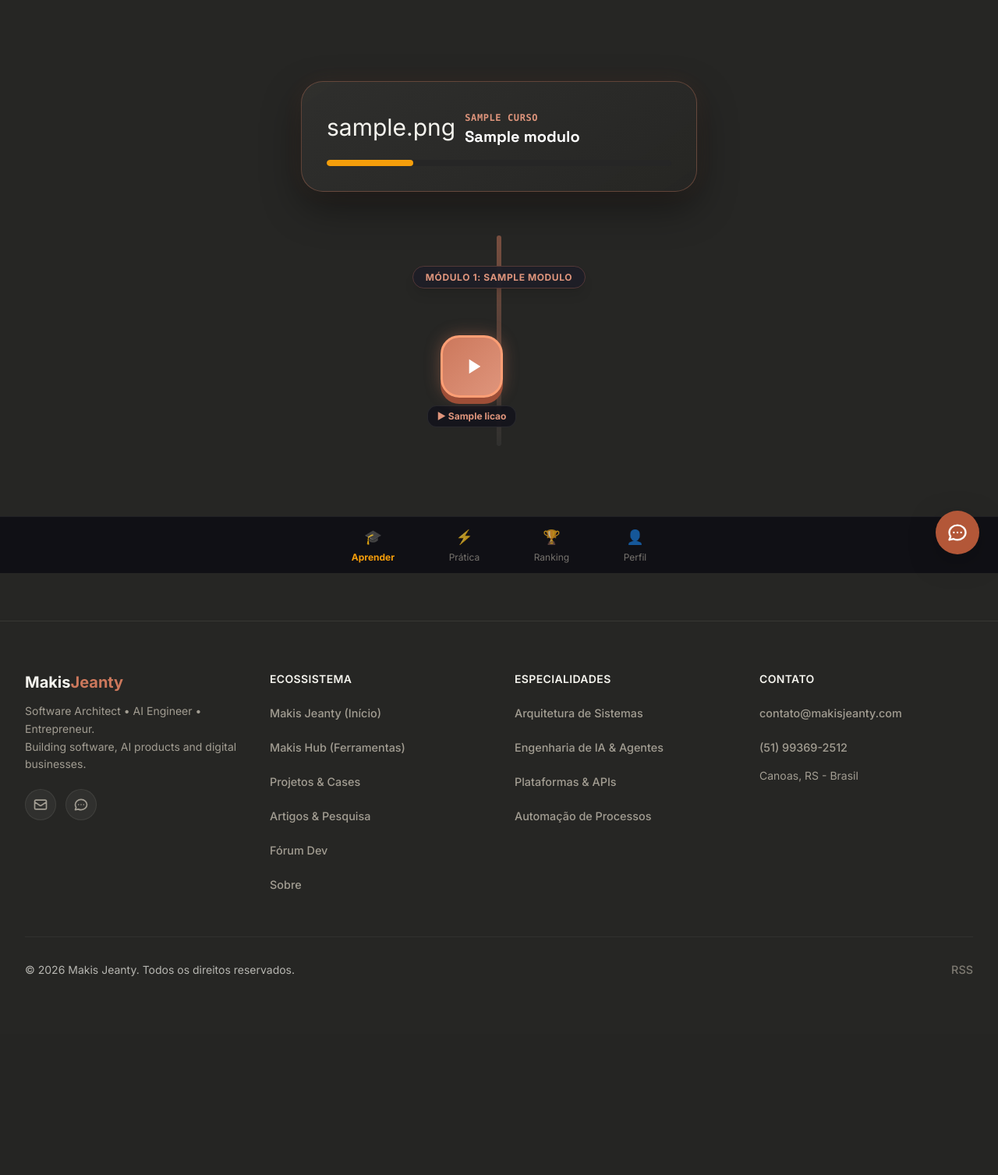
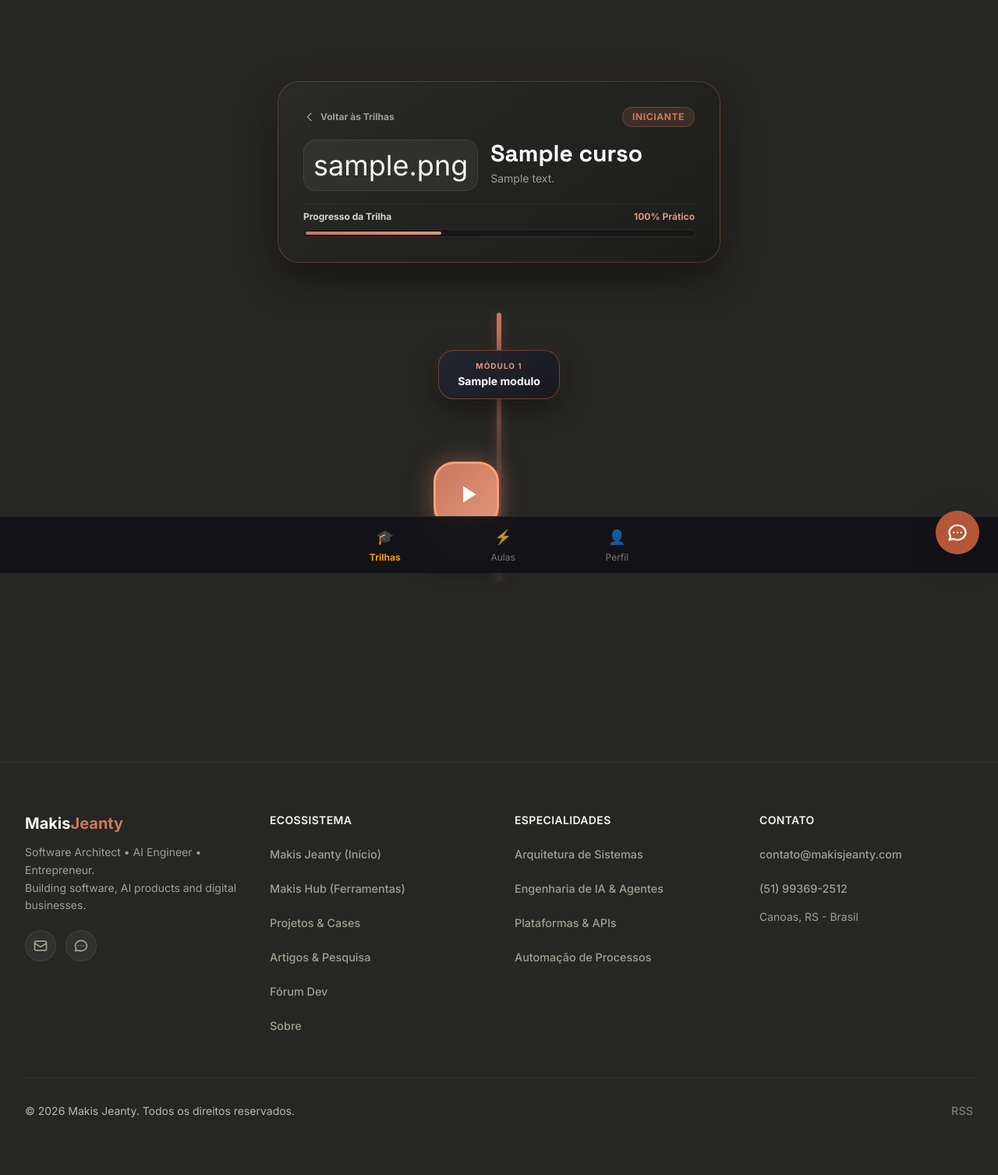
Before and after one commit to makisjeanty/makis, a Django app: a page that uses templates/cursos/trilha.html in a window 1280 px wide. Shown: the part 65-1572 px from the top of the page at 78% size. Before the commit the page ends 1317 px from the top, so only its background shows below. Run offline with Django 5.2, Linux system fonts and the light colour scheme; tables that the repository leaves empty hold one stand-in row (values such as "Sample post"); some libraries are stand-ins or nearby versions.

Commit message:
feat(skill): adiciona skill ui-trilha-cursos e aplica novo design ultra-elegante no mapa de lições da trilha

```diff
--- a/templates/cursos/trilha.html
+++ b/templates/cursos/trilha.html
@@ -6,42 +6,44 @@
 {% block content %}
 <style>
     .academy-container {
-        max-width: 540px;
+        max-width: 600px;
         margin: 0 auto;
         padding-top: 6.5rem;
-        padding-bottom: 7rem;
+        padding-bottom: 7.5rem;
     }
 
+    /* Card Header Estilo Dashboard Neumórfico Dark */
     .course-header-card {
-        background: linear-gradient(145deg, rgba(48, 48, 46, 0.95), rgba(38, 38, 36, 0.98));
-        border: 1px solid rgba(204, 120, 92, 0.35);
+        background: linear-gradient(145deg, rgba(42, 42, 40, 0.95), rgba(28, 28, 26, 0.98));
+        border: 1px solid rgba(204, 120, 92, 0.3);
         border-radius: 28px;
         padding: 2rem;
-        box-shadow: 0 20px 50px rgba(0, 0, 0, 0.4), 0 0 30px rgba(204, 120, 92, 0.1);
-        backdrop-filter: blur(12px);
+        box-shadow: 0 20px 50px rgba(0, 0, 0, 0.45), 0 0 35px rgba(204, 120, 92, 0.08);
+        backdrop-filter: blur(16px);
     }
 
     .node-path-container {
         display: flex;
         flex-direction: column;
         align-items: center;
-        gap: 3rem;
+        gap: 3.5rem;
         position: relative;
         padding: 3.5rem 0;
     }
 
+    /* Linha Conectora com Efeito Neón Gradiente */
     .node-path-line {
         position: absolute;
         width: 6px;
-        background: linear-gradient(180deg, rgba(204, 120, 92, 0.5), rgba(255,255,255,0.05));
+        background: linear-gradient(180deg, var(--accent) 0%, rgba(204, 120, 92, 0.3) 50%, rgba(255,255,255,0.05) 100%);
         top: 2rem;
         bottom: 2rem;
         left: 50%;
         transform: translateX(-50%);
         z-index: 0;
         border-radius: 999px;
+        box-shadow: 0 0 15px rgba(204, 120, 92, 0.3);
     }
-
 
     .node-item {
         position: relative;
@@ -51,66 +53,80 @@
         align-items: center;
     }
 
-    /* Alterna posição visual no caminho serpenteado */
+    /* Alterna posição no caminho serpenteado */
     .node-item:nth-child(even) {
-        transform: translateX(35px);
+        transform: translateX(42px);
     }
     .node-item:nth-child(odd) {
-        transform: translateX(-35px);
+        transform: translateX(-42px);
     }
 
+    /* Botão do Nó da Trilha */
     .node-button {
-        width: 80px;
-        height: 80px;
-        border-radius: 24px;
+        width: 84px;
+        height: 84px;
+        border-radius: 26px;
         display: flex;
         align-items: center;
         justify-content: center;
         font-size: 1.8rem;
         cursor: pointer;
-        transition: all 0.2s cubic-bezier(0.4, 0, 0.2, 1);
+        transition: all 0.3s cubic-bezier(0.34, 1.56, 0.64, 1);
         position: relative;
-        box-shadow: 0 8px 0 rgba(0,0,0,0.4);
         text-decoration: none;
     }
 
+    /* Nó Ativo (Em Andamento com Pulse e 3D) */
     .node-button--active {
         background: linear-gradient(135deg, var(--accent), var(--accent-light));
-        border: 3px solid #ff9f75;
-        box-shadow: 0 8px 0 #9e4e37, 0 0 20px rgba(204, 120, 92, 0.4);
+        border: 3px solid #FF9F75;
+        box-shadow: 0 10px 0 #8E4430, 0 0 30px rgba(204, 120, 92, 0.5);
         color: white;
     }
 
     .node-button--active:hover {
-        transform: translateY(-2px);
-        box-shadow: 0 10px 0 #9e4e37, 0 0 30px rgba(204, 120, 92, 0.6);
+        transform: translateY(-4px) scale(1.05);
+        box-shadow: 0 14px 0 #8E4430, 0 0 40px rgba(204, 120, 92, 0.7);
     }
 
-    .node-button--locked {
-        background: #1e1e28;
-        border: 2px solid #2d2d3d;
-        color: #555566;
-        box-shadow: 0 6px 0 #12121a;
-        cursor: not-allowed;
+    /* Nó Concluído (Emerald Success) */
+    .node-button--completed {
+        background: linear-gradient(135deg, #10B981, #34D399);
+        border: 3px solid #6EE7B7;
+        color: white;
+        box-shadow: 0 10px 0 #047857, 0 0 25px rgba(16, 185, 129, 0.4);
     }
 
-    .node-button--completed {
-        background: #10b981;
-        border: 3px solid #34d399;
-        color: white;
-        box-shadow: 0 8px 0 #059669;
+    .node-button--completed:hover {
+        transform: translateY(-4px) scale(1.05);
+        box-shadow: 0 14px 0 #047857, 0 0 35px rgba(16, 185, 129, 0.6);
     }
 
-    .node-title-badge {
-        background: rgba(20, 20, 28, 0.9);
-        border: 1px solid var(--line);
-        padding: 4px 12px;
-        border-radius: 12px;
-        font-size: 0.75rem;
+    /* Distintivo de Título do Nó */
+    .node-title-card {
+        background: rgba(28, 28, 34, 0.95);
+        border: 1px solid rgba(255, 255, 255, 0.1);
+        padding: 6px 14px;
+        border-radius: 14px;
+        font-size: 0.8rem;
         font-weight: 700;
-        margin-top: 10px;
+        margin-top: 12px;
         white-space: nowrap;
-        color: var(--text);
+        color: #F2F0E9;
+        box-shadow: 0 8px 20px rgba(0, 0, 0, 0.4);
+        backdrop-filter: blur(8px);
+    }
+
+    /* Header de Módulo (Milestone) */
+    .module-milestone-header {
+        position: relative;
+        z-index: 10;
+        margin: 1.5rem 0;
+        background: linear-gradient(135deg, rgba(38, 38, 48, 0.95), rgba(24, 24, 30, 0.98));
+        border: 1px solid rgba(204, 120, 92, 0.4);
+        padding: 0.75rem 1.5rem;
+        border-radius: 20px;
+        box-shadow: 0 10px 30px rgba(0,0,0,0.5), 0 0 20px rgba(204, 120, 92, 0.15);
     }
 
     .academy-nav-bar {
@@ -118,9 +134,9 @@
         bottom: 0;
         left: 0;
         right: 0;
-        background: rgba(15, 15, 22, 0.95);
-        backdrop-filter: blur(12px);
-        border-top: 1px solid var(--line);
+        background: rgba(18, 18, 24, 0.95);
+        backdrop-filter: blur(16px);
+        border-top: 1px solid rgba(255, 255, 255, 0.08);
         padding: 12px 0;
         z-index: 50;
     }
@@ -128,65 +144,82 @@
 
 <div class="academy-container px-4">
     <!-- Header da Trilha -->
-    <div class="course-header-card mb-6 text-left">
-        <div class="flex items-center gap-3 mb-2">
-            <span class="text-3xl">{{ curso.icone }}</span>
+    <div class="course-header-card mb-8">
+        <div class="flex items-center justify-between mb-4">
+            <a href="{% url 'cursos:lista' %}" class="inline-flex items-center gap-1.5 text-xs font-bold lw-muted hover:text-white transition-colors">
+                <svg class="w-4 h-4" fill="none" stroke="currentColor" viewBox="0 0 24 24"><path stroke-linecap="round" stroke-linejoin="round" stroke-width="2" d="M15 19l-7-7 7-7"></path></svg>
+                <span>Voltar às Trilhas</span>
+            </a>
+            <span class="px-3 py-1 rounded-full text-xs font-extrabold uppercase tracking-wider" style="background: rgba(204, 120, 92, 0.15); color: var(--accent); border: 1px solid rgba(204, 120, 92, 0.3);">
+                {{ curso.get_nivel_display }}
+            </span>
+        </div>
+
+        <div class="flex items-start gap-4 mb-4">
+            <span class="text-4xl p-3 rounded-2xl" style="background: rgba(255,255,255,0.05); border: 1px solid rgba(255,255,255,0.08);">{{ curso.icone }}</span>
             <div>
-                <span class="text-xs uppercase font-mono font-bold tracking-wider" style="color: var(--accent-light);">{{ curso.titulo }}</span>
-                <h1 class="text-xl font-extrabold text-white" style="font-family: 'Space Grotesk', sans-serif;">
-                    {% if modulos.first %}{{ modulos.first.titulo }}{% else %}Introdução{% endif %}
+                <h1 class="text-2xl sm:text-3xl font-bold text-white mb-1" style="font-family: 'Space Grotesk', sans-serif;">
+                    {{ curso.titulo }}
                 </h1>
+                <p class="lw-muted text-xs sm:text-sm leading-relaxed">
+                    {{ curso.descricao }}
+                </p>
             </div>
         </div>
-        <div class="w-full bg-neutral-800 h-2 rounded-full overflow-hidden mt-4">
-            <div class="h-full bg-amber-500 rounded-full" style="width: 25%;"></div>
+
+        <!-- Barra de Progresso da Trilha -->
+        <div class="pt-2 border-t border-neutral-700/40">
+            <div class="flex items-center justify-between text-xs font-bold mb-2">
+                <span class="text-neutral-300">Progresso da Trilha</span>
+                <span style="color: var(--accent-light);">100% Prático</span>
+            </div>
+            <div class="w-full bg-neutral-900 h-2.5 rounded-full overflow-hidden p-0.5 border border-neutral-700/50">
+                <div class="h-full rounded-full transition-all duration-500" style="width: 35%; background: linear-gradient(90deg, var(--accent), var(--accent-light));"></div>
+            </div>
         </div>
     </div>
 
-    <!-- Caminho Interativo de Nós (Nodes Path Organizado por Módulo) -->
+    <!-- Caminho Serpenteado de Nós (Nodes Path) por Módulo -->
     <div class="node-path-container">
         <div class="node-path-line"></div>
 
         {% for modulo in modulos %}
-            <!-- Header do Módulo -->
-            <div class="relative z-10 my-4 text-center">
-                <span class="px-4 py-1.5 rounded-full text-xs font-bold uppercase tracking-wider shadow-lg"
-                      style="background: rgba(30, 30, 40, 0.95); color: var(--accent-light); border: 1px solid rgba(204, 120, 92, 0.3);">
-                    Módulo {{ modulo.ordem }}: {{ modulo.titulo }}
-                </span>
+            <!-- Marco do Módulo (Milestone Header) -->
+            <div class="module-milestone-header text-center">
+                <span class="text-[10px] font-extrabold uppercase tracking-widest block mb-0.5" style="color: var(--accent-light);">MÓDULO {{ modulo.ordem }}</span>
+                <h2 class="text-sm font-bold text-white">{{ modulo.titulo }}</h2>
             </div>
 
             {% for licao in modulo.licoes.all %}
             <div class="node-item">
                 {% if forloop.parentloop.first and forloop.first %}
-                <!-- Nó Ativo (Play) -->
+                <!-- Lição Atual / Ativa (Destaque Terracota) -->
                 <a href="{% url 'cursos:licao' licao.id %}" class="node-button node-button--active" aria-label="Iniciar {{ licao.titulo }}">
-                    <svg class="w-8 h-8 fill-current ml-1" viewBox="0 0 24 24">
+                    <svg class="w-9 h-9 fill-current ml-1" viewBox="0 0 24 24">
                         <path d="M8 5v14l11-7z"/>
                     </svg>
                 </a>
-                <span class="node-title-badge" style="color: var(--accent-light);">▶ {{ licao.titulo }}</span>
-                {% elif forloop.parentloop.first and forloop.counter == 2 %}
-                <!-- Nó Desbloqueado/Próximo -->
-                <a href="{% url 'cursos:licao' licao.id %}" class="node-button node-button--active" style="filter: brightness(0.85);" title="{{ licao.titulo }}">
-                    <svg class="w-7 h-7 fill-current ml-1" viewBox="0 0 24 24">
+                <div class="node-title-card flex items-center gap-1.5" style="border-color: rgba(204, 120, 92, 0.4);">
+                    <span class="w-2 h-2 rounded-full animate-ping bg-amber-400"></span>
+                    <span style="color: var(--accent-light);">{{ licao.titulo }}</span>
+                </div>
+                {% else %}
+                <!-- Próximas Lições Liberadas -->
+                <a href="{% url 'cursos:licao' licao.id %}" class="node-button node-button--completed" aria-label="Acessar {{ licao.titulo }}">
+                    <svg class="w-7 h-7 fill-current ml-0.5" viewBox="0 0 24 24">
                         <path d="M8 5v14l11-7z"/>
                     </svg>
                 </a>
-                <span class="node-title-badge" style="color: var(--text);">▶ {{ licao.titulo }}</span>
-                {% else %}
-                <!-- Outros Nós da Trilha -->
-                <a href="{% url 'cursos:licao' licao.id %}" class="node-button node-button--active" style="filter: brightness(0.75);" title="{{ licao.titulo }}">
-                    <svg class="w-7 h-7 fill-current ml-1" viewBox="0 0 24 24">
-                        <path d="M8 5v14l11-7z"/>
-                    </svg>
-                </a>
-                <span class="node-title-badge opacity-90">▶ {{ licao.titulo }}</span>
+                <div class="node-title-card">
+                    <span>{{ licao.titulo }}</span>
+                </div>
                 {% endif %}
             </div>
             {% endfor %}
         {% empty %}
-        <div class="text-center py-8 lw-muted">Nenhuma lição cadastrada ainda nesta trilha.</div>
+        <div class="text-center py-12 lw-card" style="border-radius: 20px;">
+            <p class="lw-muted">Nenhuma lição cadastrada ainda nesta trilha.</p>
+        </div>
         {% endfor %}
     </div>
 </div>
@@ -196,15 +229,11 @@
     <div class="max-w-md mx-auto flex items-center justify-around text-center text-xs">
         <a href="{% url 'cursos:lista' %}" class="flex flex-col items-center gap-1 text-amber-500 font-bold">
             <span class="text-lg">🎓</span>
-            <span>Aprender</span>
+            <span>Trilhas</span>
         </a>
-        <a href="#" class="flex flex-col items-center gap-1 lw-muted opacity-70 hover:opacity-100">
+        <a href="{% url 'cursos:trilha' curso.slug %}" class="flex flex-col items-center gap-1 lw-muted opacity-70 hover:opacity-100">
             <span class="text-lg">⚡</span>
-            <span>Prática</span>
-        </a>
-        <a href="#" class="flex flex-col items-center gap-1 lw-muted opacity-70 hover:opacity-100">
-            <span class="text-lg">🏆</span>
-            <span>Ranking</span>
+            <span>Aulas</span>
         </a>
         <a href="{% url 'accounts:sobre' %}" class="flex flex-col items-center gap-1 lw-muted opacity-70 hover:opacity-100">
             <span class="text-lg">👤</span>
```
Also changed, not shown: .agents/skills/ui-trilha-cursos/SKILL.md (added).
